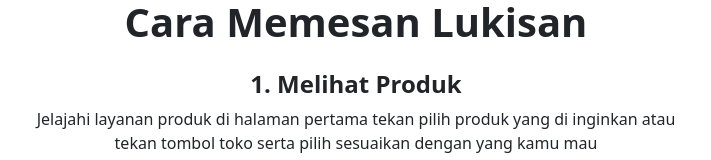
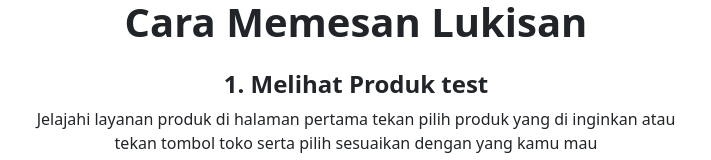
Before and after one commit to kodetumbuh/robiteh.github.io, a plain HTML site: page pesan_lukisan.html in a window 1280 px wide. Shown: the part 172-332 px from the top of the page, without its empty margins (284-995 px from the left). Drawn offline with Linux system fonts and the light colour scheme.

Commit message:
test web

```diff
--- a/pesan_lukisan.html
+++ b/pesan_lukisan.html
@@ -53,7 +53,7 @@
 
 	  <!-- Langkah 1 -->
 	  <div>
-		<h4 class="fw-bold">1. Melihat Produk </h4>
+		<h4 class="fw-bold">1. Melihat Produk test </h4>
 		<p>Jelajahi layanan produk di halaman pertama tekan pilih produk yang di inginkan atau tekan tombol toko serta pilih sesuaikan dengan yang kamu mau</p>
 	  </div>
 
```
